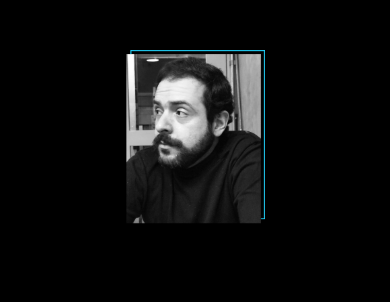
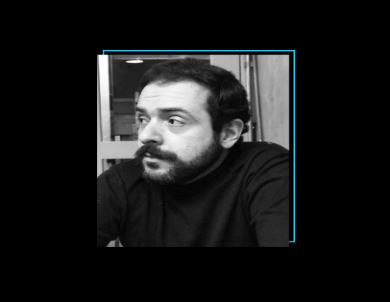
Before and after one commit to rafaeluchacampos/portfolio, a plain HTML site: page index.html in a window 390 px wide. Shown: the part 92-394 px from the top of the page. Drawn offline with nearby package versions, Linux system fonts and the light colour scheme.

Commit message:
Update style.css

```diff
--- a/styles/style.css
+++ b/styles/style.css
@@ -130,8 +130,12 @@ body{
         width: auto;
     }
 
+    .apresentacao__image{
+        width: 200px;
+        height: 200px;
+    }
+
     .rodape{
         font-size: 1rem;
     }
 }
-}
```
